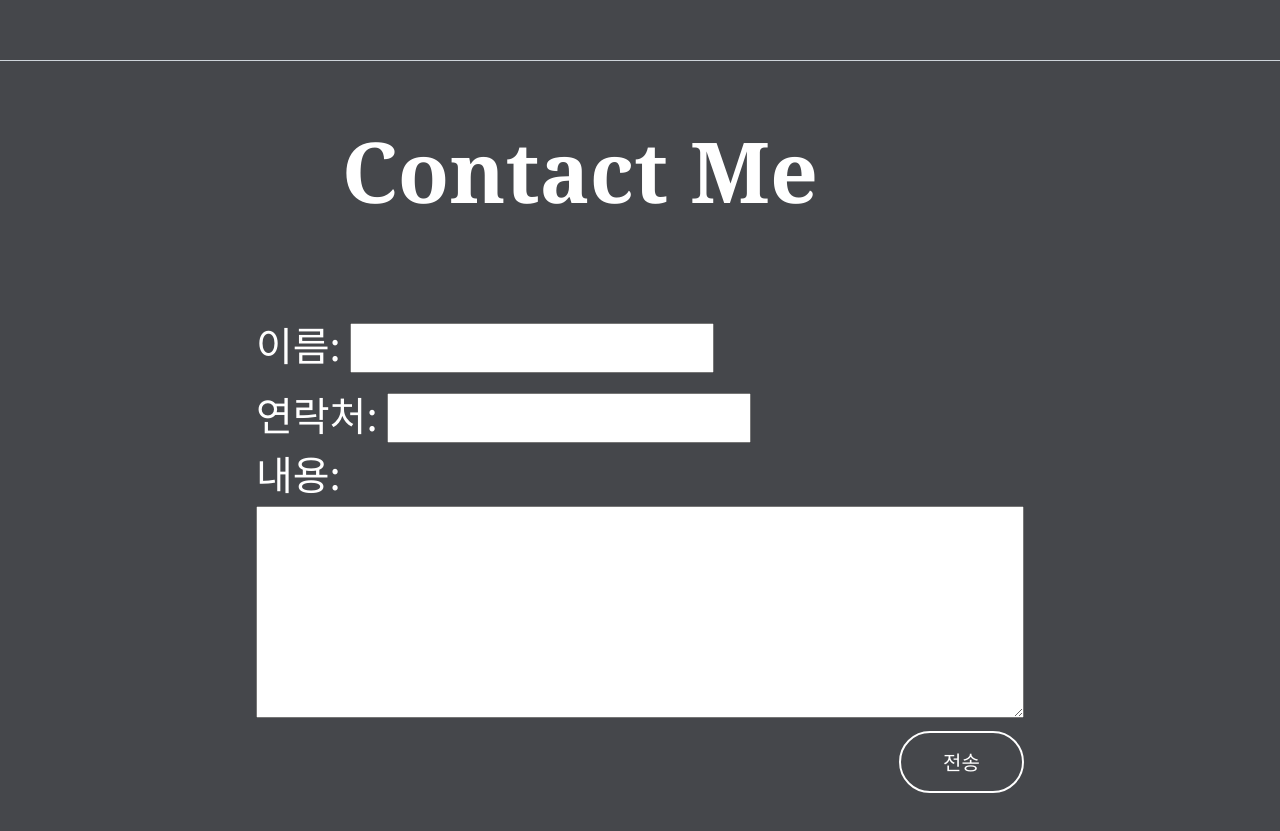
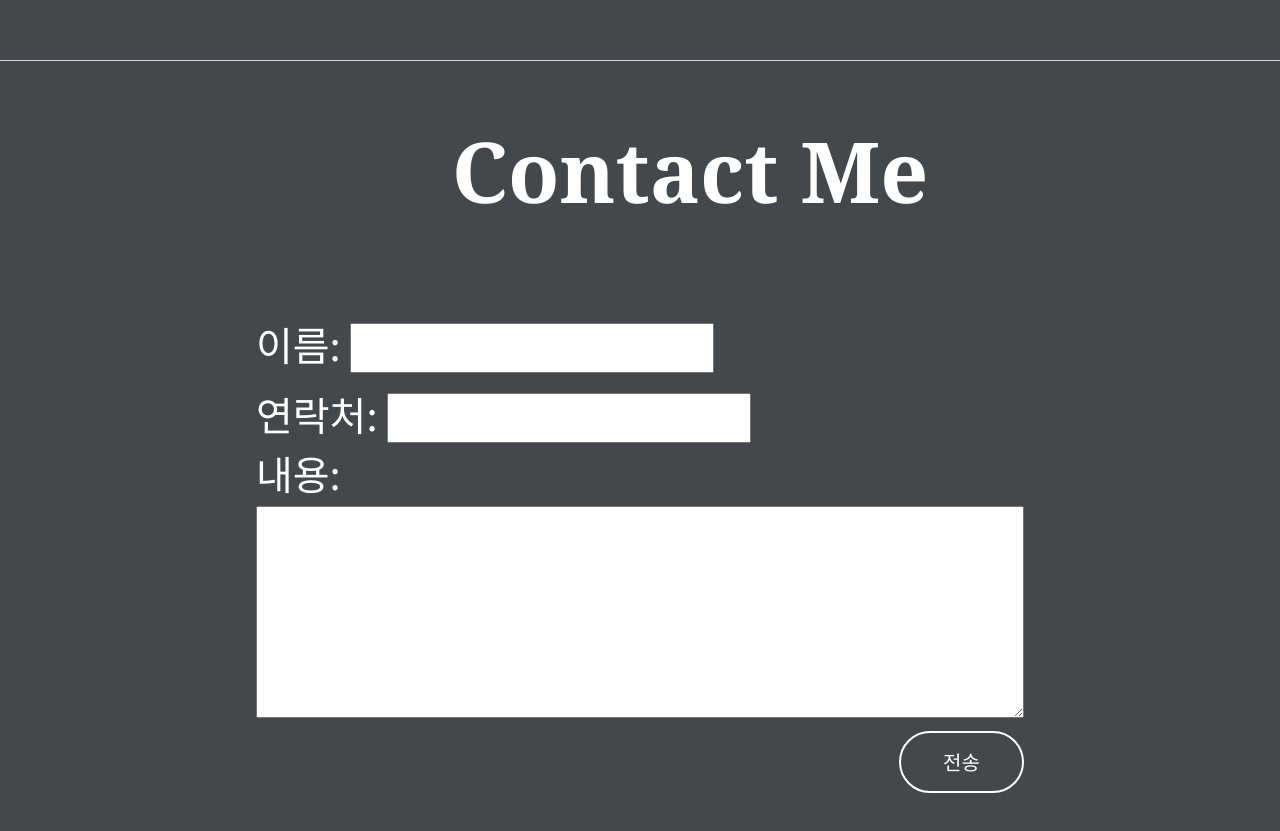
Before and after one commit to leaftha/My-PortFolio, a React (Create React App) app: page / in a window 1280 px wide. Shown: the part 4640-5471 px from the top of the page. Built offline with nearby package versions, Linux system fonts and the light colour scheme.

Commit message:
텍스트 애니메이션 변경

```diff
--- a/src/components/contact.tsx
+++ b/src/components/contact.tsx
@@ -1,12 +1,6 @@
 import style from "../style/contact.module.css";
 import { useEffect, useRef, useState } from "react";
-import {
-  motion,
-  useSpring,
-  useScroll,
-  useTransform,
-  useInView,
-} from "framer-motion";
+import { motion, useInView } from "framer-motion";
 import Confetti from "./cofetti";
 import { CreateTypes } from "canvas-confetti";
 
@@ -16,27 +10,26 @@ function Contact(props: {
   const [isAnimationEnabled, setIsAnimationEnabled] = useState(false);
   const animationInstanceRef = useRef<CreateTypes | null>(null);
   const comportent = useRef<HTMLDivElement>(null);
-  const [leftdistance, setLeftdistance] = useState<number>(-1200);
   const [name, setName] = useState<string>("");
   const [phone, setPhone] = useState<string>("");
   const [message, setMessage] = useState<string>("");
+  const [index, setIndex] = useState(0);
   const isView = useInView(comportent);
-  const { scrollYProgress } = useScroll({
-    target: comportent,
-    offset: ["start end", "end end"],
-  });
 
   useEffect(() => {
-    const update = () => {
-      const width = window.innerWidth;
-      setLeftdistance(-width / 2.5);
-    };
-    update();
-    window.addEventListener("resize", update);
+    if (isView) {
+      if (index == titleText.length - 1) return;
 
-    return () => window.addEventListener("resize", update);
-  }, []);
-
+      setTimeout(
+        () => {
+          setIndex(index + 1);
+        },
+        index == 0 ? 1000 : 150
+      );
+    } else {
+      setIndex(0);
+    }
+  }, [index, isView]);
   function formHandler(e: React.FormEvent<HTMLFormElement>) {
     e.preventDefault();
 
@@ -69,20 +62,22 @@ function Contact(props: {
     }
   }
 
-  const xPos = useTransform(scrollYProgress, [0, 1], [0, leftdistance]);
-  const springX = useSpring(xPos, { stiffness: 100, damping: 20 });
-  const titleText = useTransform(
-    scrollYProgress,
-    [0, 0.1, 0.4, 0.6, 0.8, 1],
-    [
-      "Contáctame",
-      "Свяжитесь со мной",
-      "연락하기",
-      "お問い合わせ",
-      "Liên hệ với tôi",
-      "Contact Me",
-    ]
-  );
+  const titleText = [
+    "Contáctame", // Spanish
+    "Свяжитесь со мной", // Russian
+    "お問い合わせ", // Japanese
+    "Liên hệ với tôi", // Vietnamese
+    "Contate-me", // Portuguese
+    "연락하기", // Korean
+    "联系我们", // Chinese (Simplified)
+    "İletişime geçin", // Turkish
+    "Kontaktieren Sie mich", // German
+    "Επικοινωνήστε μαζί μου", // Greek
+    "Contactez-moi", // French
+    "Contattami", // Italian
+    "Neem contact met mij op", // Dutch
+    "Contact Me", // English
+  ];
 
   if (isView) {
     props.setEnd(true);
@@ -144,9 +139,7 @@ function Contact(props: {
   return (
     <div className={style.main} ref={comportent}>
       <div className={style.titleContainer}>
-        <motion.h1 style={{ x: springX }} className={style.title}>
-          {titleText}
-        </motion.h1>
+        <motion.h1 className={style.title}>{titleText[index]}</motion.h1>
       </div>
       <form className={style.forms} onSubmit={formHandler}>
         <div className={style.formContent}>
--- a/src/style/contact.module.css
+++ b/src/style/contact.module.css
@@ -14,7 +14,7 @@
 
 .titleContainer {
   /* height: 100%; */
-  width: 100%;
+  /* width: 100%; */
   margin: 0 0 6.25em 6.25em;
 }
 
@@ -22,7 +22,7 @@
   font-family: "Noto Serif", "Noto Sans KR", serif;
   font-size: 5.25em;
   font-weight: bold;
-  text-align: right;
+  text-align: center;
   color: #ffffff;
 }
 
```
